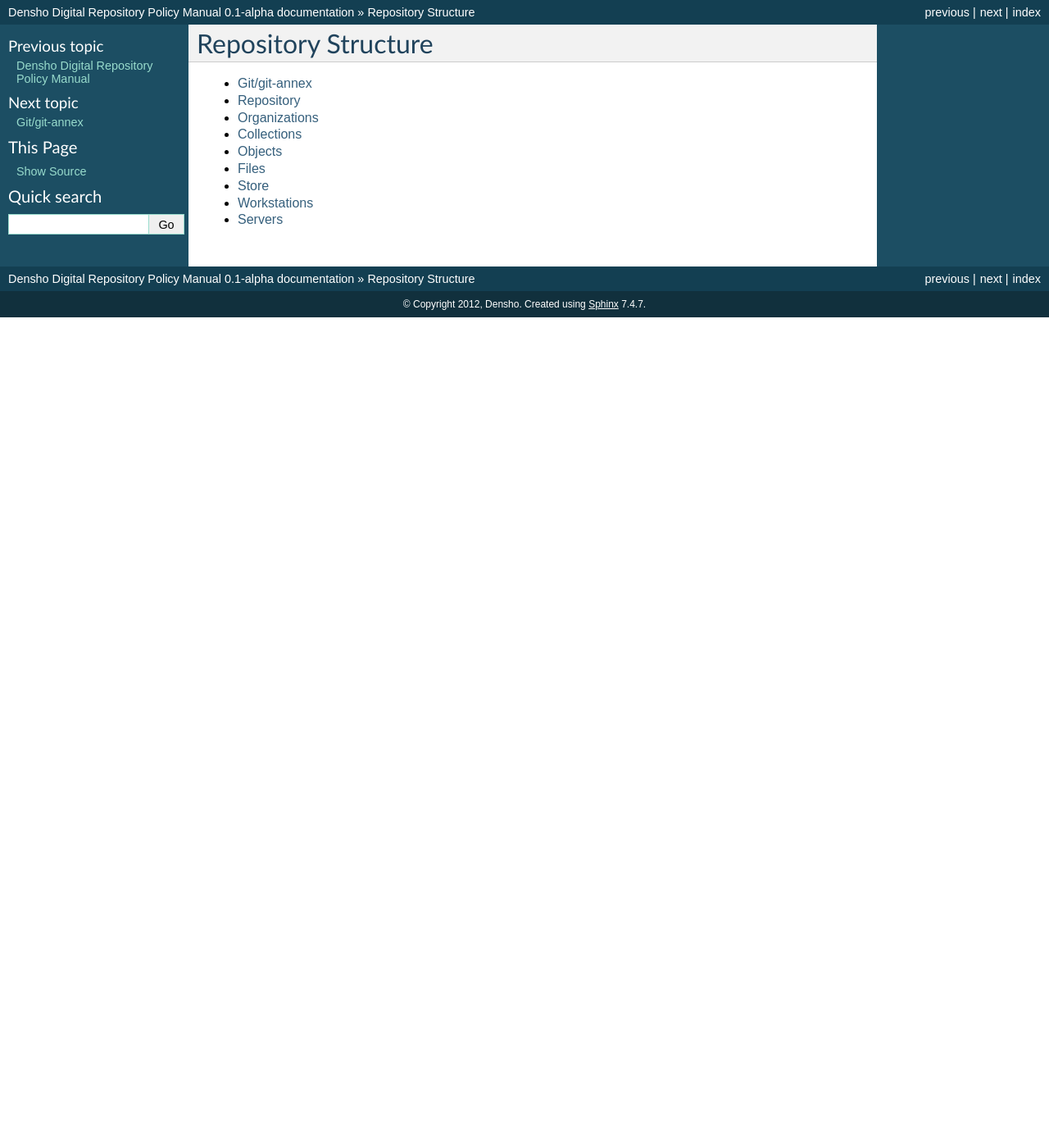
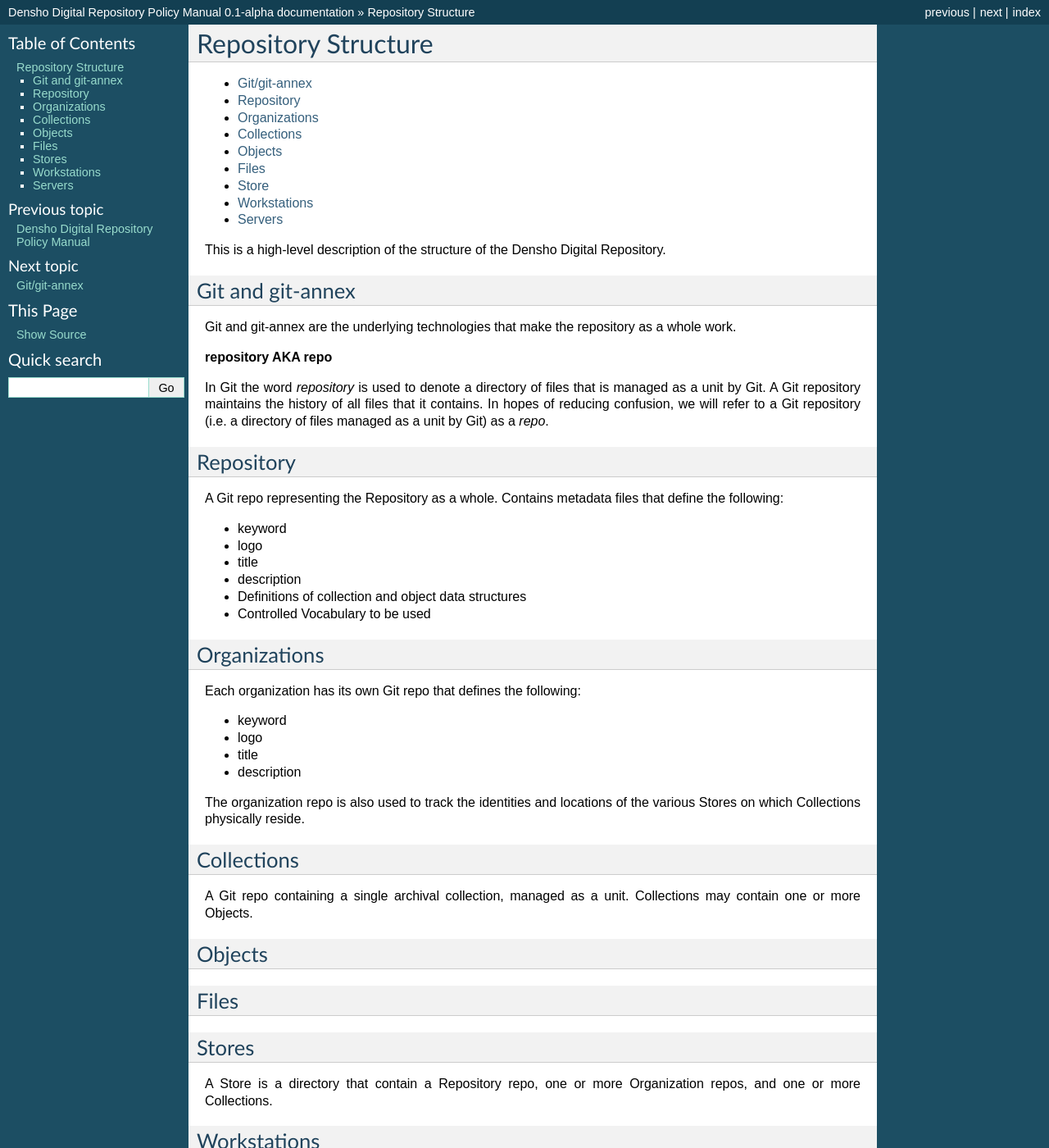
Before and after one commit to denshoproject/ddr-manual, a Sphinx documentation site: the page built from source/structure/index.rst, in a window 1280 px wide and 1400 px high. Shown: the whole window at 82% size. Built offline with Sphinx 7.4.7, drawn with Linux system fonts in a browser that asks for light colours.

Commit message:
unfinished context on structure index page

```diff
--- a/source/structure/index.rst
+++ b/source/structure/index.rst
@@ -16,3 +16,71 @@
    store
    workstations
    servers
+
+
+This is a high-level description of the structure of the Densho Digital Repository.
+
+
+Git and git-annex
+--------------------
+
+Git and git-annex are the underlying technologies that make the repository as a whole work.
+
+**repository AKA repo**
+
+In Git the word `repository` is used to denote a directory of files that is managed as a unit by Git.  A Git repository maintains the history of all files that it contains.  In hopes of reducing confusion, we will refer to a Git repository (i.e. a directory of files managed as a unit by Git) as a `repo`.
+
+
+Repository
+--------------------
+
+A Git repo representing the Repository as a whole.  Contains metadata files that define the following:
+
+* keyword
+* logo
+* title
+* description
+* Definitions of collection and object data structures
+* Controlled Vocabulary to be used
+
+
+Organizations
+--------------------
+
+Each organization has its own Git repo that defines the following:
+
+* keyword
+* logo
+* title
+* description
+
+The organization repo is also used to track the identities and locations of the various Stores on which Collections physically reside.
+
+
+Collections
+--------------------
+
+A Git repo containing a single archival collection, managed as a unit.
+Collections may contain one or more Objects.
+
+
+Objects
+--------------------
+
+
+Files
+--------------------
+
+
+Stores
+--------------------
+
+A Store is a directory that contain a Repository repo, one or more Organization repos, and one or more Collections.
+
+
+Workstations
+--------------------
+
+
+Servers
+--------------------
```
